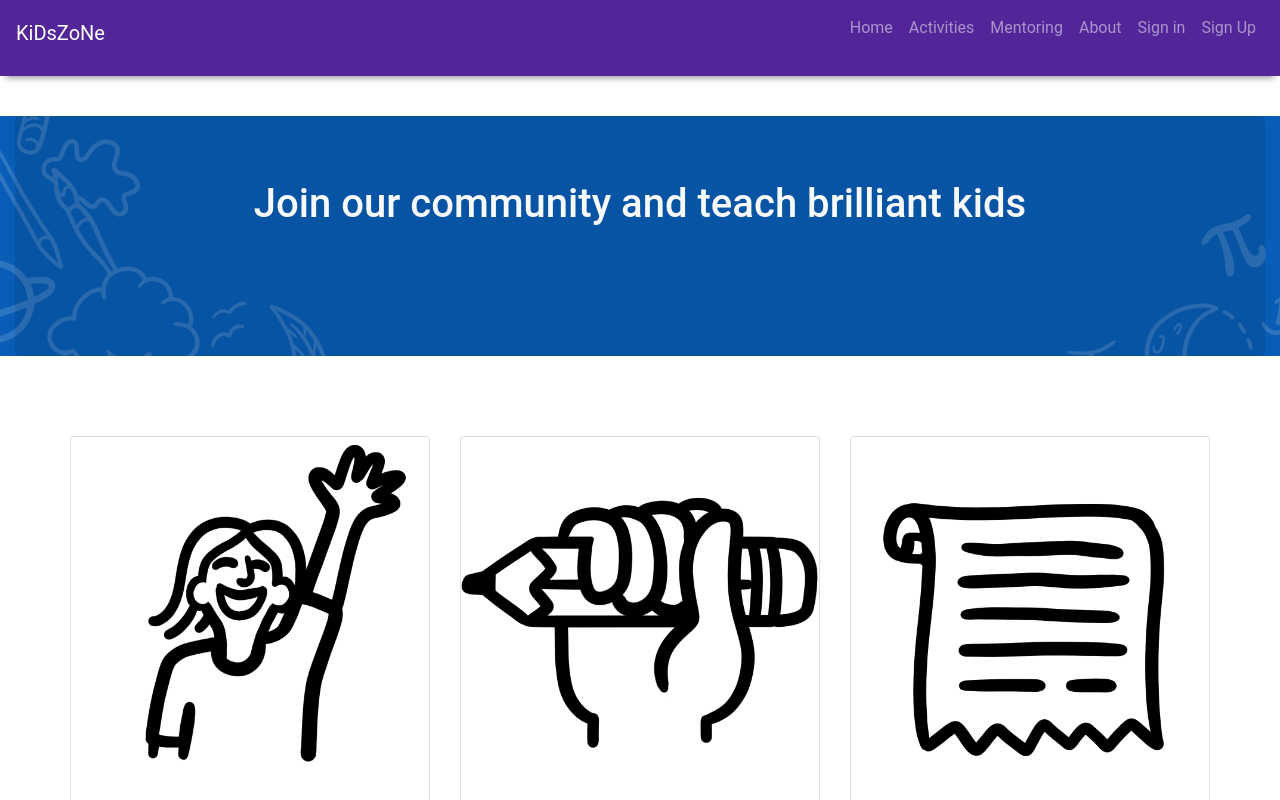
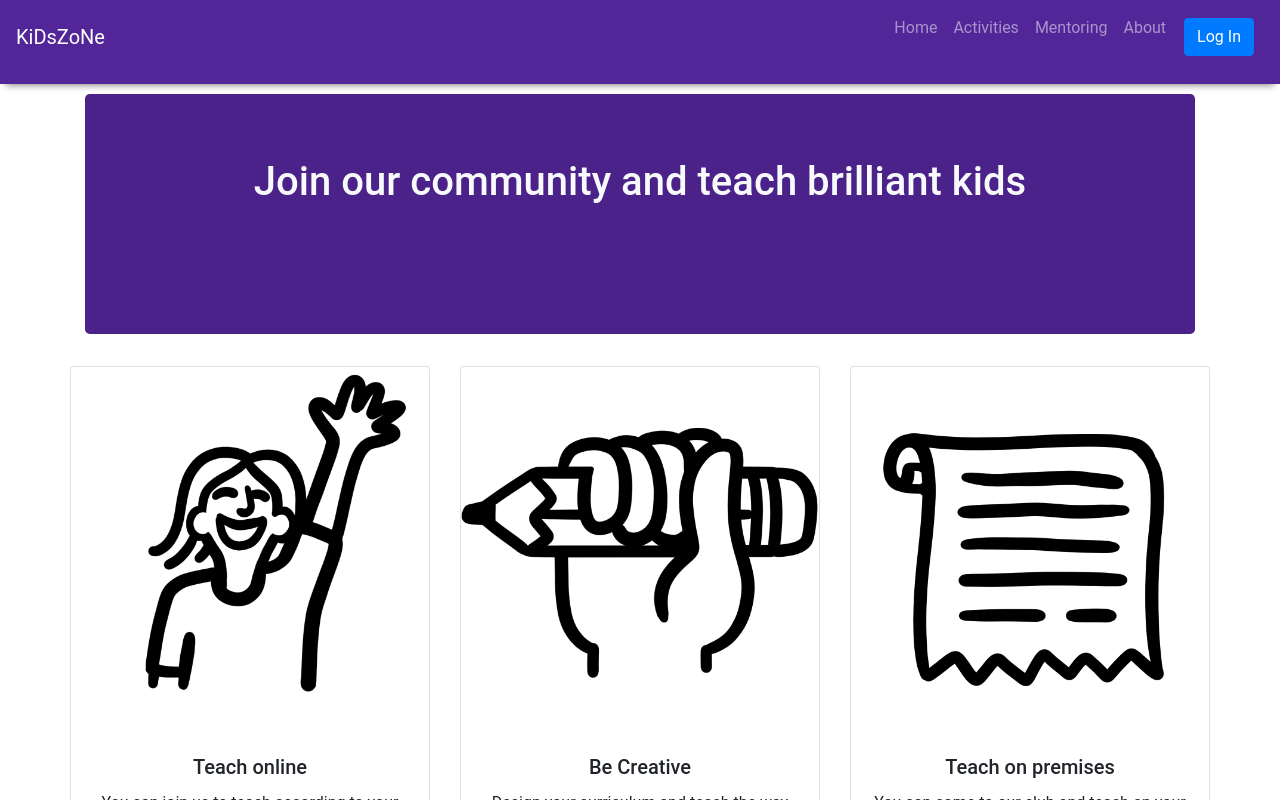
Before and after one commit to Kids-Zone/kz_react, a React (Create React App) app: page /teaching in a window 1280 px wide. Shown: the top 800 px of the page. Built offline with nearby package versions, Linux system fonts and the light colour scheme; the HTML template or start-up script is replaced by a standard one.

Commit message:
adding Auth0 authentication for Login/Signup/Signout

```diff
--- a/package.json
+++ b/package.json
@@ -3,6 +3,7 @@
   "version": "0.1.0",
   "private": true,
   "dependencies": {
+    "@auth0/auth0-react": "^1.2.0",
     "@fortawesome/fontawesome-svg-core": "^1.2.32",
     "@fortawesome/free-brands-svg-icons": "^5.15.1",
     "@fortawesome/free-regular-svg-icons": "^5.15.1",
--- a/src/Components/About/About.css
+++ b/src/Components/About/About.css
@@ -1,6 +1,7 @@
 .banner {
   /* background-color :rgb(196, 180, 37); */
-  background-color: rgba(170, 211, 21, 0.993);
+  background-color:rgba(52, 0, 134, 0.85);
+  color: whiteSmoke;
 }
 
 .content {
--- a/src/Components/ActivityListScreen/Activity/Activity.css
+++ b/src/Components/ActivityListScreen/Activity/Activity.css
@@ -10,4 +10,5 @@
   border: 1px;
   margin-right: 1px;
   margin-left: 1px;
+  margin-bottom: 10px;
 }
--- a/src/Components/Header/Header.js
+++ b/src/Components/Header/Header.js
@@ -1,6 +1,7 @@
 import "./Header.css";
 import { Navbar, Nav, NavDropdown } from "react-bootstrap/";
 import { Link, NavLink } from "react-router-dom";
+import AuthenticationButton from "../Registration/authentication-button";
 
 const Header = () => {
   const linkColor = {
@@ -78,14 +79,15 @@ const Header = () => {
             SignUp
             {/* <FontAwesomeIcon icon={["fas", "sign-out-alt"]} fixedWidth />
           </Nav.Link> */}
-          <Nav.Link componentClass={Link} href="/sign-in">
+          {/* <Nav.Link componentClass={Link} href="/sign-in">
             Sign in
             {/* <FontAwesomeIcon icon={["fas", "sign-out-alt"]} fixedWidth /> */}
-          </Nav.Link>
-          <Nav.Link componentClass={Link} href="/sign-up">
+         {/* </Nav.Link> */}
+         {/* <Nav.Link componentClass={Link} href="/sign-up">
             Sign Up
             {/* <FontAwesomeIcon icon={["fas", "sign-out-alt"]} fixedWidth /> */}
-          </Nav.Link>
+          {/*</Nav.Link> */}
+          <AuthenticationButton />
         </Nav>
       </Navbar.Collapse>
     </Navbar>
--- /dev/null
+++ b/src/Components/Registration/authentication-button.js
@@ -0,0 +1,14 @@
+import React from "react";
+
+import LoginButton from "./login-button";
+import LogoutButton from "./logout-button";
+
+import { useAuth0 } from "@auth0/auth0-react";
+
+const AuthenticationButton = () => {
+  const { isAuthenticated } = useAuth0();
+
+  return isAuthenticated ? <LogoutButton /> : <LoginButton />;
+};
+
+export default AuthenticationButton;
--- /dev/null
+++ b/src/Components/Registration/login-button.js
@@ -0,0 +1,16 @@
+import React from "react";
+import { useAuth0 } from "@auth0/auth0-react";
+
+const LoginButton = () => {
+  const { loginWithRedirect } = useAuth0();
+  return (
+    <button
+      className="btn btn-primary btn-block"
+      onClick={() => loginWithRedirect()}
+    >
+      Log In
+    </button>
+  );
+};
+
+export default LoginButton;
--- /dev/null
+++ b/src/Components/Registration/logout-button.js
@@ -0,0 +1,20 @@
+import React from "react";
+import { useAuth0 } from "@auth0/auth0-react";
+
+const LogoutButton = () => {
+  const { logout } = useAuth0();
+  return (
+    <button
+      className="btn btn-danger btn-block"
+      onClick={() =>
+        logout({
+          returnTo: window.location.origin,
+        })
+      }
+    >
+      Log Out
+    </button>
+  );
+};
+
+export default LogoutButton;
--- a/src/Components/Teaching/Teaching.js
+++ b/src/Components/Teaching/Teaching.js
@@ -16,10 +16,10 @@ import Creative from "../../images/creative.png";
 const Teaching = () => {
   return (
     <>
-      <Container fluid style={{ backgroundImage: `url(${Background})` }}>
+      <Container>
         <Jumbotron
-          style={{ height: "30vh" }}
-          className="jumbotrona text-light bg-transparent"
+          style={{ height: "30vh" , backgroundColor : "rgba(52, 0, 134, 0.85)"}}
+          className="jumbotrona text-light "
         >
           <h1>Join our community and teach brilliant kids</h1>
 
@@ -62,7 +62,7 @@ const Teaching = () => {
             </Card>
           </CardDeck>
           <Link to="/sign-up">
-            <Button variant="success" className="btn-lg">
+            <Button variant="success" className="button btn btn-info">
               Join Us
             </Button>
           </Link>
--- /dev/null
+++ b/src/auth/auth0-provider-with-history.js
@@ -0,0 +1,27 @@
+import React from "react";
+import { useHistory } from "react-router-dom";
+import { Auth0Provider } from "@auth0/auth0-react";
+
+const Auth0ProviderWithHistory = ({ children }) => {
+  const domain = 'dev-mhtjevle.us.auth0.com'//process.env.REACT_APP_AUTH0_DOMAIN;
+  const clientId = 'E3NL2XRqGqZWWyhY2QkxDjnDT5jHXVVK'//process.env.REACT_APP_AUTH0_CLIENT_ID;
+
+  const history = useHistory();
+
+  const onRedirectCallback = (appState) => {
+    history.push(appState?.returnTo || window.location.pathname);
+  };
+
+  return (
+    <Auth0Provider
+      domain={domain}
+      clientId={clientId}
+      redirectUri={window.location.origin}
+      onRedirectCallback={onRedirectCallback}
+    >
+      {children}
+    </Auth0Provider>
+  );
+};
+
+export default Auth0ProviderWithHistory;
--- a/src/index.js
+++ b/src/index.js
@@ -2,10 +2,14 @@ import React from "react";
 import ReactDOM from "react-dom";
 import "./index.css";
 import App from "./App";
-import "./fontawesome";
+import { BrowserRouter as Router } from "react-router-dom";
+import Auth0ProviderWithHistory from "./auth/auth0-provider-with-history";
+
 ReactDOM.render(
-  <React.StrictMode>
+  <Router>
+  <Auth0ProviderWithHistory>
     <App screenName="HomeScreen" />
-  </React.StrictMode>,
+    </Auth0ProviderWithHistory>
+  </Router>,
   document.getElementById("root")
 );
```
Also changed, not shown: src/Components/Registration/signup-button.js (added, +20 -0 lines), 2 other files (tests, documents, lock files or other folders).
